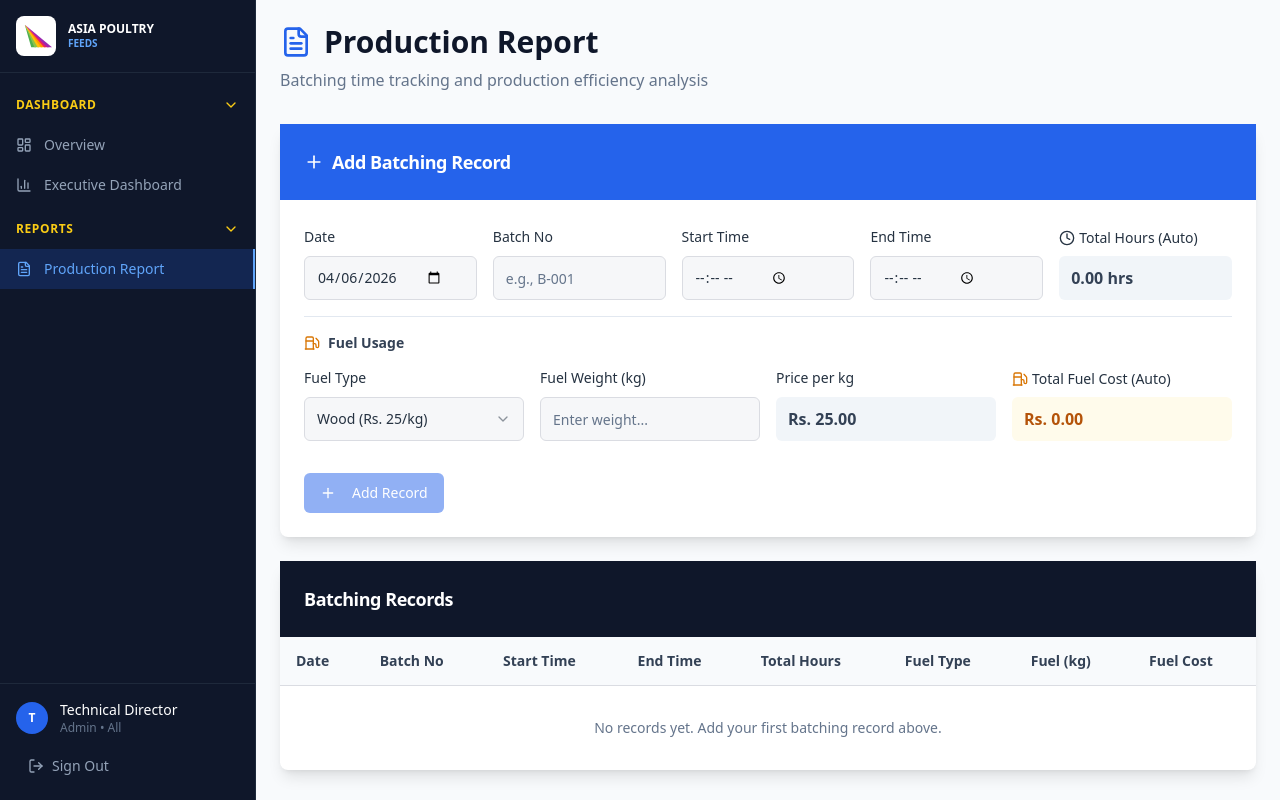
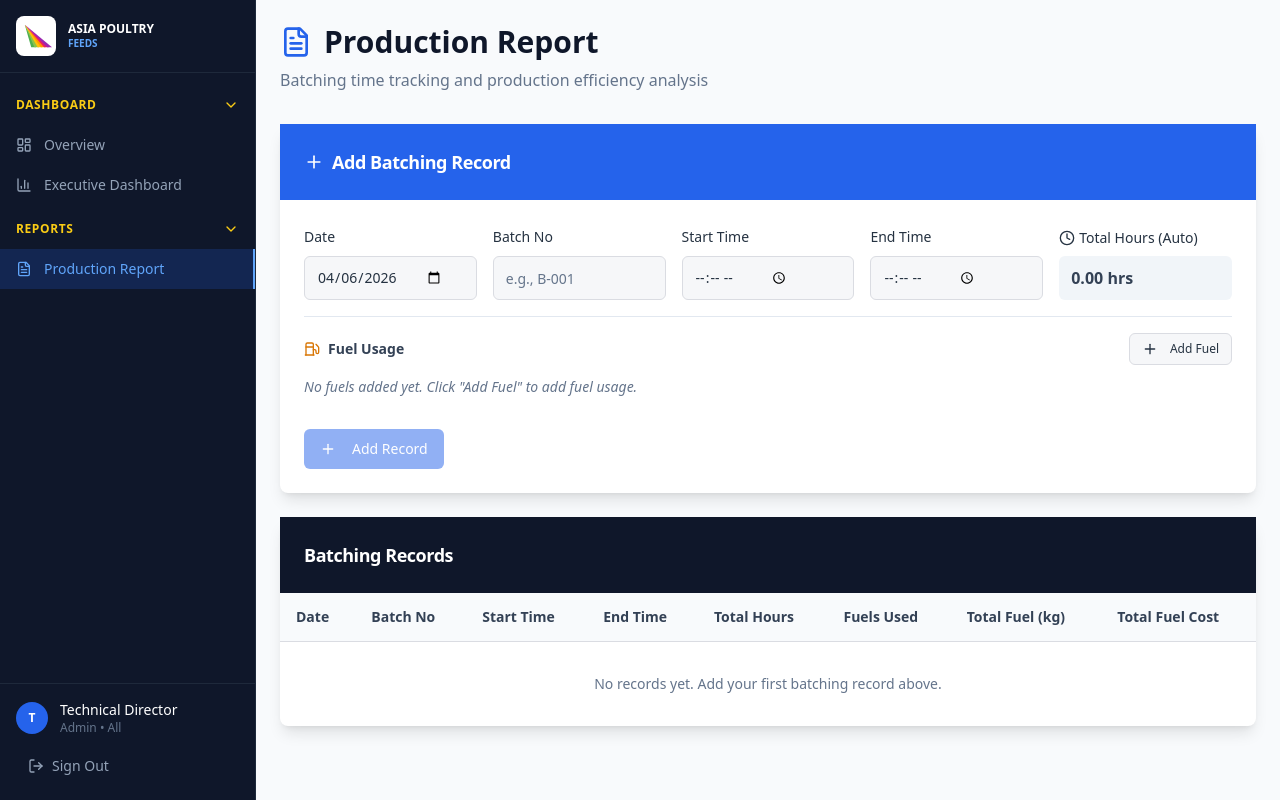
Before and after one commit to cmmsasiaserver-netizen/furnace, a Next.js app: page /dashboard/production-report in a window 1280 px wide. Built offline with nearby package versions, Linux system fonts and the light colour scheme.

Commit message:
feat: support multiple fuels per batch - can add multiple fuel types with individual weights and costs

```diff
--- a/app/dashboard/production-report/page.tsx
+++ b/app/dashboard/production-report/page.tsx
@@ -8,7 +8,7 @@ import { Input } from "@/components/ui/input";
 import { Label } from "@/components/ui/label";
 import { Table, TableBody, TableCell, TableHead, TableHeader, TableRow } from "@/components/ui/table";
 import { Select, SelectContent, SelectItem, SelectTrigger, SelectValue } from "@/components/ui/select";
-import { Plus, FileText, Clock, Fuel } from "lucide-react";
+import { Plus, FileText, Clock, Fuel, Trash2 } from "lucide-react";
 
 type FuelType = "wood" | "pellet" | "fibre" | "wood-husk";
 
@@ -26,6 +26,13 @@ const FUEL_LABELS: Record<FuelType, string> = {
   "wood-husk": "Wood Husk",
 };
 
+interface FuelEntry {
+  id: string;
+  fuelType: FuelType;
+  fuelWeight: number;
+  fuelCost: number;
+}
+
 interface BatchingRecord {
   id: string;
   date: string;
@@ -33,9 +40,9 @@ interface BatchingRecord {
   startTime: string;
   endTime: string;
   totalHours: number;
-  fuelType: FuelType;
-  fuelWeight: number;
-  fuelCost: number;
+  fuels: FuelEntry[];
+  totalFuelCost: number;
+  totalFuelWeight: number;
 }
 
 export default function ProductionReportPage() {
@@ -45,10 +52,65 @@ export default function ProductionReportPage() {
     batchNo: "",
     startTime: "",
     endTime: "",
+    fuels: [],
+    totalFuelCost: 0,
+    totalFuelWeight: 0,
+  });
+
+  // Add a new fuel entry
+  const addFuelEntry = () => {
+    const newFuel: FuelEntry = {
+      id: Date.now().toString(),
       fuelType: "wood",
       fuelWeight: 0,
       fuelCost: 0,
-  });
+    };
+    setNewRecord(prev => ({
+      ...prev,
+      fuels: [...(prev.fuels || []), newFuel],
+    }));
+  };
+
+  // Remove a fuel entry
+  const removeFuelEntry = (fuelId: string) => {
+    setNewRecord(prev => ({
+      ...prev,
+      fuels: prev.fuels?.filter(f => f.id !== fuelId) || [],
+    }));
+  };
+
+  // Update fuel entry
+  const updateFuelEntry = (fuelId: string, updates: Partial<FuelEntry>) => {
+    setNewRecord(prev => ({
+      ...prev,
+      fuels: prev.fuels?.map(f => {
+        if (f.id === fuelId) {
+          const updated = { ...f, ...updates };
+          // Auto-calculate cost if type or weight changed
+          if (updates.fuelType !== undefined || updates.fuelWeight !== undefined) {
+            const weight = updates.fuelWeight !== undefined ? updates.fuelWeight : f.fuelWeight;
+            const type = updates.fuelType !== undefined ? updates.fuelType : f.fuelType;
+            updated.fuelCost = Math.round(weight * FUEL_PRICES[type] * 100) / 100;
+          }
+          return updated;
+        }
+        return f;
+      }) || [],
+    }));
+  };
+
+  // Calculate totals whenever fuels change
+  useEffect(() => {
+    if (newRecord.fuels) {
+      const totalCost = newRecord.fuels.reduce((acc, f) => acc + f.fuelCost, 0);
+      const totalWeight = newRecord.fuels.reduce((acc, f) => acc + f.fuelWeight, 0);
+      setNewRecord(prev => ({
+        ...prev,
+        totalFuelCost: totalCost,
+        totalFuelWeight: totalWeight,
+      }));
+    }
+  }, [newRecord.fuels]);
 
   // Calculate hours when start or end time changes
   const calculateHours = (start: string, end: string): number => {
@@ -68,19 +130,6 @@ export default function ProductionReportPage() {
     return Math.round(hours * 100) / 100; // Round to 2 decimal places
   };
 
-  // Calculate fuel cost when fuel type or weight changes
-  const calculateFuelCost = (fuelType: FuelType, fuelWeight: number): number => {
-    if (!fuelType || !fuelWeight) return 0;
-    return Math.round(fuelWeight * FUEL_PRICES[fuelType] * 100) / 100;
-  };
-
-  useEffect(() => {
-    if (newRecord.fuelType && newRecord.fuelWeight !== undefined) {
-      const cost = calculateFuelCost(newRecord.fuelType, newRecord.fuelWeight);
-      setNewRecord(prev => ({ ...prev, fuelCost: cost }));
-    }
-  }, [newRecord.fuelType, newRecord.fuelWeight]);
-
   useEffect(() => {
     if (newRecord.startTime && newRecord.endTime) {
       const hours = calculateHours(newRecord.startTime, newRecord.endTime);
@@ -98,9 +147,9 @@ export default function ProductionReportPage() {
       startTime: newRecord.startTime,
       endTime: newRecord.endTime,
       totalHours: newRecord.totalHours || 0,
-      fuelType: newRecord.fuelType || "wood",
-      fuelWeight: newRecord.fuelWeight || 0,
-      fuelCost: newRecord.fuelCost || 0,
+      fuels: newRecord.fuels || [],
+      totalFuelCost: newRecord.totalFuelCost || 0,
+      totalFuelWeight: newRecord.totalFuelWeight || 0,
     };
 
     setRecords([...records, record]);
@@ -110,9 +159,9 @@ export default function ProductionReportPage() {
       startTime: "",
       endTime: "",
       totalHours: 0,
-      fuelType: "wood",
-      fuelWeight: 0,
-      fuelCost: 0,
+      fuels: [],
+      totalFuelCost: 0,
+      totalFuelWeight: 0,
     });
   };
 
@@ -196,18 +245,35 @@ export default function ProductionReportPage() {
 
             {/* Fuel Section */}
             <div className="border-t border-slate-200 pt-4 mb-4">
-              <h3 className="text-sm font-semibold text-slate-700 mb-3 flex items-center gap-2">
+              <div className="flex items-center justify-between mb-3">
+                <h3 className="text-sm font-semibold text-slate-700 flex items-center gap-2">
                   <Fuel className="h-4 w-4 text-amber-600" />
                   Fuel Usage
                 </h3>
-              <div className="grid grid-cols-1 md:grid-cols-4 gap-4 items-end">
+                <Button
+                  onClick={addFuelEntry}
+                  variant="outline"
+                  size="sm"
+                  className="h-8 text-xs"
+                >
+                  <Plus className="h-3 w-3 mr-1" />
+                  Add Fuel
+                </Button>
+              </div>
+
+              {newRecord.fuels?.length === 0 && (
+                <p className="text-sm text-slate-500 italic mb-3">No fuels added yet. Click "Add Fuel" to add fuel usage.</p>
+              )}
+
+              {newRecord.fuels?.map((fuel, index) => (
+                <div key={fuel.id} className="grid grid-cols-1 md:grid-cols-5 gap-4 items-end mb-3 p-3 bg-slate-50 rounded-lg">
                   <div className="space-y-2">
-                  <Label htmlFor="fuelType" className="text-sm font-medium">Fuel Type</Label>
+                    <Label className="text-xs font-medium text-slate-600">Fuel Type</Label>
                     <Select
-                    value={newRecord.fuelType}
-                    onValueChange={(value: FuelType) => setNewRecord({ ...newRecord, fuelType: value })}
+                      value={fuel.fuelType}
+                      onValueChange={(value: FuelType) => updateFuelEntry(fuel.id, { fuelType: value })}
                     >
-                    <SelectTrigger className="h-11">
+                      <SelectTrigger className="h-10">
                         <SelectValue placeholder="Select fuel..." />
                       </SelectTrigger>
                       <SelectContent>
@@ -220,34 +286,55 @@ export default function ProductionReportPage() {
                   </div>
 
                   <div className="space-y-2">
-                  <Label htmlFor="fuelWeight" className="text-sm font-medium">Fuel Weight (kg)</Label>
+                    <Label className="text-xs font-medium text-slate-600">Fuel Weight (kg)</Label>
                     <Input
-                    id="fuelWeight"
                       type="number"
                       placeholder="Enter weight..."
-                    value={newRecord.fuelWeight || ""}
-                    onChange={(e) => setNewRecord({ ...newRecord, fuelWeight: parseFloat(e.target.value) || 0 })}
-                    className="h-11"
+                      value={fuel.fuelWeight || ""}
+                      onChange={(e) => updateFuelEntry(fuel.id, { fuelWeight: parseFloat(e.target.value) || 0 })}
+                      className="h-10"
                     />
                   </div>
 
                   <div className="space-y-2">
-                  <Label className="text-sm font-medium">Price per kg</Label>
-                  <div className="h-11 flex items-center px-3 bg-slate-100 rounded-md font-semibold text-slate-700">
-                    Rs. {newRecord.fuelType ? FUEL_PRICES[newRecord.fuelType].toFixed(2) : "0.00"}
+                    <Label className="text-xs font-medium text-slate-600">Price per kg</Label>
+                    <div className="h-10 flex items-center px-3 bg-slate-100 rounded-md font-semibold text-sm text-slate-700">
+                      Rs. {FUEL_PRICES[fuel.fuelType].toFixed(2)}
                     </div>
                   </div>
 
                   <div className="space-y-2">
-                  <Label className="text-sm font-medium flex items-center gap-1">
-                    <Fuel className="h-4 w-4 text-amber-600" />
-                    Total Fuel Cost (Auto)
+                    <Label className="text-xs font-medium text-slate-600 flex items-center gap-1">
+                      Cost (Auto)
                     </Label>
-                  <div className="h-11 flex items-center px-3 bg-amber-50 rounded-md font-bold text-amber-700">
-                    Rs. {newRecord.fuelCost?.toFixed(2) || "0.00"}
+                    <div className="h-10 flex items-center px-3 bg-amber-50 rounded-md font-bold text-sm text-amber-700">
+                      Rs. {fuel.fuelCost.toFixed(2)}
                     </div>
                   </div>
+
+                  <div className="flex items-end">
+                    <Button
+                      onClick={() => removeFuelEntry(fuel.id)}
+                      variant="ghost"
+                      size="sm"
+                      className="h-10 text-red-600 hover:text-red-700 hover:bg-red-50"
+                    >
+                      <Trash2 className="h-4 w-4" />
+                    </Button>
                   </div>
+                </div>
+              ))}
+
+              {newRecord.fuels && newRecord.fuels.length > 0 && (
+                <div className="flex justify-end items-center gap-4 mt-3 pt-3 border-t border-slate-200">
+                  <div className="text-sm text-slate-600">
+                    Total Fuel: <span className="font-bold text-slate-900">{newRecord.totalFuelWeight?.toFixed(2)} kg</span>
+                  </div>
+                  <div className="text-sm text-slate-600">
+                    Total Cost: <span className="font-bold text-amber-700">Rs. {newRecord.totalFuelCost?.toFixed(2)}</span>
+                  </div>
+                </div>
+              )}
             </div>
 
             <Button
@@ -275,9 +362,9 @@ export default function ProductionReportPage() {
                   <TableHead className="font-bold text-slate-700">Start Time</TableHead>
                   <TableHead className="font-bold text-slate-700">End Time</TableHead>
                   <TableHead className="font-bold text-slate-700">Total Hours</TableHead>
-                  <TableHead className="font-bold text-slate-700">Fuel Type</TableHead>
-                  <TableHead className="font-bold text-slate-700">Fuel (kg)</TableHead>
-                  <TableHead className="font-bold text-slate-700">Fuel Cost</TableHead>
+                  <TableHead className="font-bold text-slate-700">Fuels Used</TableHead>
+                  <TableHead className="font-bold text-slate-700">Total Fuel (kg)</TableHead>
+                  <TableHead className="font-bold text-slate-700">Total Fuel Cost</TableHead>
                 </TableRow>
               </TableHeader>
               <TableBody>
@@ -297,10 +384,18 @@ export default function ProductionReportPage() {
                       <TableCell className="font-bold text-emerald-600">
                         {record.totalHours.toFixed(2)} hrs
                       </TableCell>
-                      <TableCell>{FUEL_LABELS[record.fuelType]}</TableCell>
-                      <TableCell>{record.fuelWeight.toFixed(2)} kg</TableCell>
+                      <TableCell>
+                        <div className="flex flex-wrap gap-1">
+                          {record.fuels.map((fuel) => (
+                            <span key={fuel.id} className="inline-flex items-center px-2 py-0.5 rounded text-xs bg-slate-100 text-slate-700">
+                              {FUEL_LABELS[fuel.fuelType]}: {fuel.fuelWeight.toFixed(1)}kg
+                            </span>
+                          ))}
+                        </div>
+                      </TableCell>
+                      <TableCell className="font-semibold">{record.totalFuelWeight.toFixed(2)} kg</TableCell>
                       <TableCell className="font-bold text-amber-600">
-                        Rs. {record.fuelCost.toFixed(2)}
+                        Rs. {record.totalFuelCost.toFixed(2)}
                       </TableCell>
                     </TableRow>
                   ))
@@ -344,7 +439,7 @@ export default function ProductionReportPage() {
                 <div>
                   <p className="text-sm text-slate-500">Total Fuel Used</p>
                   <p className="text-2xl font-bold text-slate-900">
-                    {records.reduce((acc, r) => acc + r.fuelWeight, 0).toFixed(2)} kg
+                    {records.reduce((acc, r) => acc + r.totalFuelWeight, 0).toFixed(2)} kg
                   </p>
                 </div>
                 <div className="h-10 w-10 bg-amber-100 rounded-full flex items-center justify-center">
@@ -358,7 +453,7 @@ export default function ProductionReportPage() {
                 <div>
                   <p className="text-sm text-slate-500">Total Fuel Cost</p>
                   <p className="text-2xl font-bold text-slate-900">
-                    Rs. {records.reduce((acc, r) => acc + r.fuelCost, 0).toFixed(2)}
+                    Rs. {records.reduce((acc, r) => acc + r.totalFuelCost, 0).toFixed(2)}
                   </p>
                 </div>
                 <div className="h-10 w-10 bg-rose-100 rounded-full flex items-center justify-center">
```
Lines whose indentation alone changed are shown as unchanged.
